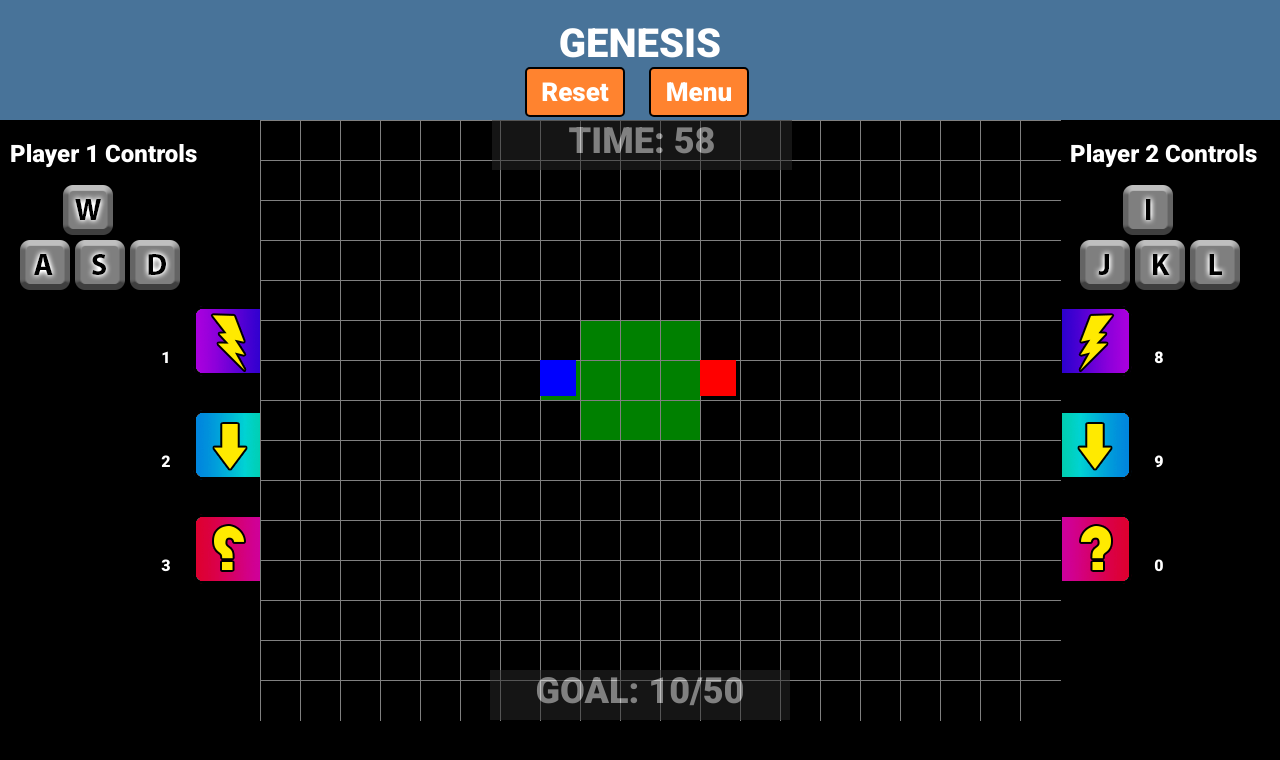
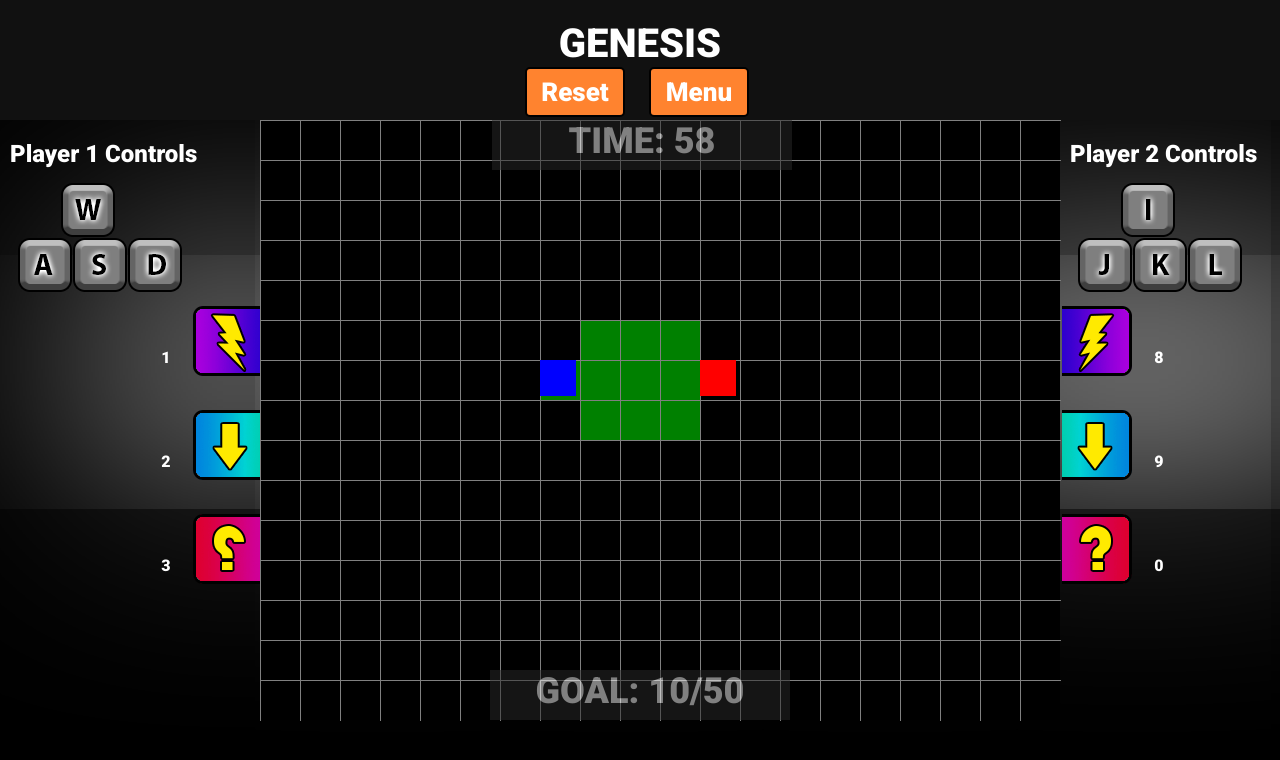
Before and after one commit to cg923/genesis, a plain HTML site: page game.html in a window 1280 px wide. Shown: the top 760 px of the page. Drawn offline with Linux system fonts and the light colour scheme.

```diff
--- a/css/game.css
+++ b/css/game.css
@@ -19,7 +19,8 @@ header {
 	width: 100%;
 	height: 120px;
 
-	background: #487399;
+	background: #111;
+	box-shadow: 100px 300px 500px 6px #fff;
 }
 
 .header-content {
--- a/game.html
+++ b/game.html
@@ -58,7 +58,7 @@
 			</div>
 			<div id="win-message" class ="win-div hidden">
 				<p id="win-text">Player 1 Wins!</p>
-				<button class="reset-button">Reset</button>
+				<button class="reset-button header-button">Reset</button>
 			</div>
 			<div id="grid" class="grid">
 				<div id="player1" class="player"></div>
```
Also changed, not shown: images/mvp.png, images/player.jpg (deleted), images/pvm.png, images/pvp.png.
